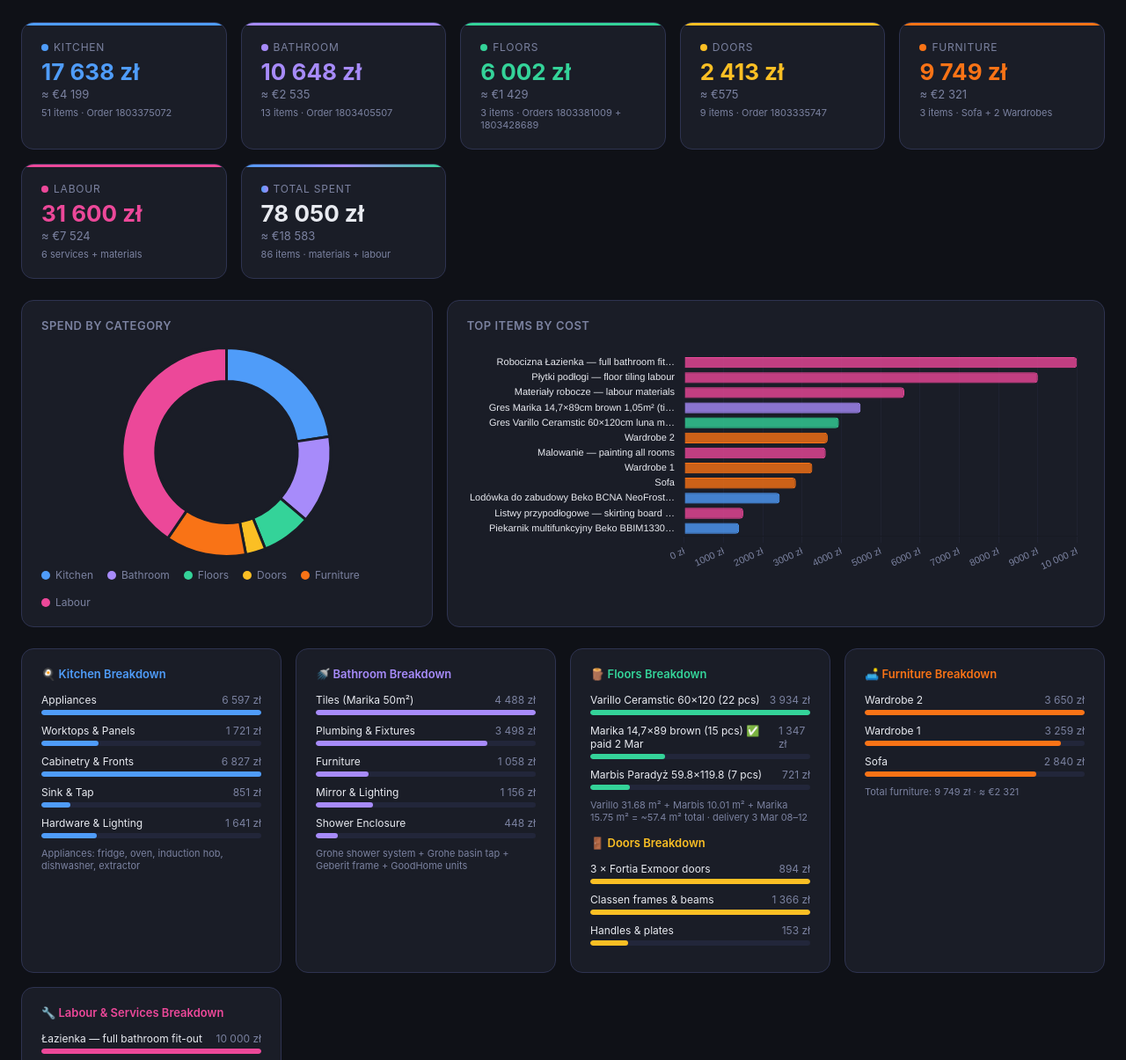
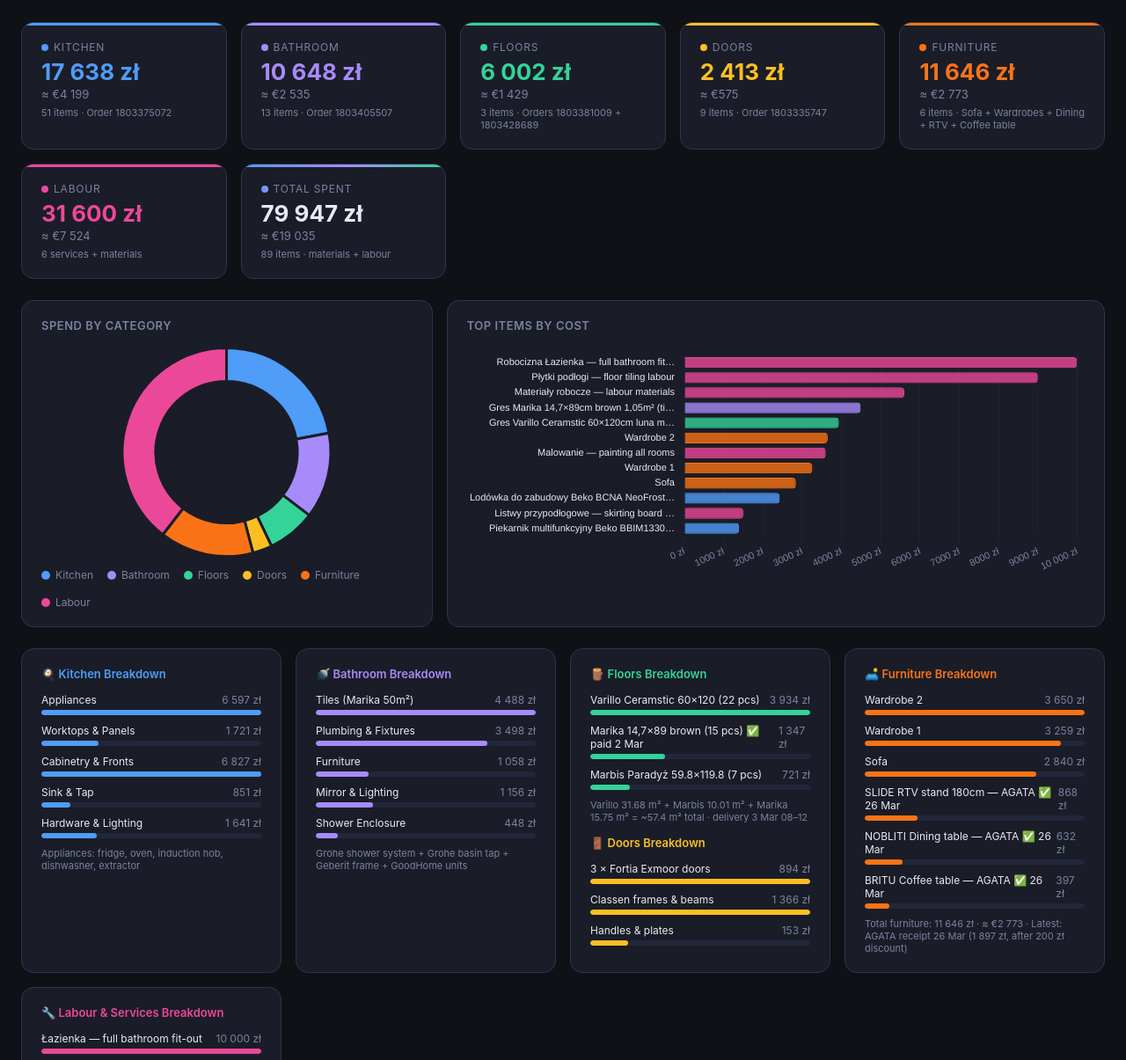
Before and after one commit to sherifrezkalla/renovation-dashboard, a website: page index.html in a window 1280 px wide. Shown: the part 71-1276 px from the top of the page at 88% size. Drawn offline with nearby package versions, Linux system fonts and the light colour scheme.

Commit message:
Add AGATA purchase 26 Mar: dining table + TV stand + coffee table (1,897 zł)

```diff
--- a/index.html
+++ b/index.html
@@ -405,9 +405,9 @@
   </div>
   <div class="kpi-card furniture">
     <div class="kpi-label"><span class="kpi-dot" style="background:var(--furniture)"></span> Furniture</div>
-    <div class="kpi-pln" style="color:var(--furniture)">9 749 zł</div>
-    <div class="kpi-eur">≈ €2 321</div>
-    <div class="kpi-items">3 items · Sofa + 2 Wardrobes</div>
+    <div class="kpi-pln" style="color:var(--furniture)">11 646 zł</div>
+    <div class="kpi-eur">≈ €2 773</div>
+    <div class="kpi-items">6 items · Sofa + Wardrobes + Dining + RTV + Coffee table</div>
   </div>
   <div class="kpi-card labour">
     <div class="kpi-label"><span class="kpi-dot" style="background:var(--labour)"></span> Labour</div>
@@ -417,9 +417,9 @@
   </div>
   <div class="kpi-card total">
     <div class="kpi-label"><span class="kpi-dot" style="background:linear-gradient(90deg,var(--kitchen),var(--bathroom))"></span> Total Spent</div>
-    <div class="kpi-pln">78 050 zł</div>
-    <div class="kpi-eur">≈ €18 583</div>
-    <div class="kpi-items">86 items · materials + labour</div>
+    <div class="kpi-pln">79 947 zł</div>
+    <div class="kpi-eur">≈ €19 035</div>
+    <div class="kpi-items">89 items · materials + labour</div>
   </div>
 </div>
 
@@ -546,7 +546,19 @@
       <div class="bar-label"><span>Sofa</span><span>2 840 zł</span></div>
       <div class="bar-track"><div class="bar-fill" style="background:var(--furniture);width:78%"></div></div>
     </div>
-    <p class="note">Total furniture: 9 749 zł · ≈ €2 321</p>
+    <div class="bar-row">
+      <div class="bar-label"><span>SLIDE RTV stand 180cm — AGATA ✅ 26 Mar</span><span>868 zł</span></div>
+      <div class="bar-track"><div class="bar-fill" style="background:var(--furniture);width:24%"></div></div>
+    </div>
+    <div class="bar-row">
+      <div class="bar-label"><span>NOBLITI Dining table — AGATA ✅ 26 Mar</span><span>632 zł</span></div>
+      <div class="bar-track"><div class="bar-fill" style="background:var(--furniture);width:17%"></div></div>
+    </div>
+    <div class="bar-row">
+      <div class="bar-label"><span>BRITU Coffee table — AGATA ✅ 26 Mar</span><span>397 zł</span></div>
+      <div class="bar-track"><div class="bar-fill" style="background:var(--furniture);width:11%"></div></div>
+    </div>
+    <p class="note">Total furniture: 11 646 zł · ≈ €2 773 · Latest: AGATA receipt 26 Mar (1 897 zł, after 200 zł discount)</p>
   </div>
 
   <div class="breakdown-card">
@@ -625,7 +637,7 @@
   </table>
   </div>
   <div class="table-footer">
-    <span id="rowCount">Showing all 86 items</span>
+    <span id="rowCount">Showing all 89 items</span>
     <span>Prices include VAT (23%) · Exchange rate: 4.2 PLN/EUR</span>
   </div>
 </div>
@@ -668,6 +680,9 @@ const items = [
   {cat:"Furniture", date:"21/03/2026", name:"Sofa", qty:"1", unit:"2 840,00", gross:2840.00},
   {cat:"Furniture", date:"21/03/2026", name:"Wardrobe 1", qty:"1", unit:"3 259,00", gross:3259.00},
   {cat:"Furniture", date:"21/03/2026", name:"Wardrobe 2", qty:"1", unit:"3 650,00", gross:3650.00},
+  {cat:"Furniture", date:"26/03/2026", name:"NOBLITI Dining table (extendable, laminate/black legs) — AGATA", qty:"1", unit:"632,33", gross:632.33},
+  {cat:"Furniture", date:"26/03/2026", name:"SLIDE RTV stand 180cm (baroque golden oak) — AGATA", qty:"1", unit:"867,54", gross:867.54},
+  {cat:"Furniture", date:"26/03/2026", name:"BRITU ŁAWA QJ-260 Coffee table (yellow/black mat) — AGATA", qty:"1", unit:"397,13", gross:397.13},
   // ── LABOUR ──
   {cat:"Labour", date:"22/03/2026", name:"Robocizna Łazienka — full bathroom fit-out", qty:"1", unit:"10 000", gross:10000},
   {cat:"Labour", date:"22/03/2026", name:"Płytki podłogi — floor tiling labour", qty:"1", unit:"9 000", gross:9000},
@@ -798,7 +813,7 @@ const donut = new Chart(document.getElementById('donutChart'), {
   data: {
     labels: ['Kitchen', 'Bathroom', 'Floors', 'Doors', 'Furniture', 'Labour'],
     datasets: [{
-      data: [17637.74, 10648.00, 6002.24, 2413.08, 9749.00, 31600.00],
+      data: [17637.74, 10648.00, 6002.24, 2413.08, 11646.00, 31600.00],
       backgroundColor: ['#4f9cf9','#a78bfa','#34d399','#fbbf24','#f97316','#ec4899'],
       borderColor: '#1a1d27',
       borderWidth: 3,
@@ -893,11 +908,9 @@ const stbTemplate = [
     { id:'bed9',   name:'Chest of drawers / cupboard',                   room:'Guest Bedroom',  suggested:600 },
   ]},
   { group: '🛋️ Living Room', items: [
-    { id:'liv1',   name:'TV stand / RTV unit',                   room:'Living Room',    suggested:500  },
-    { id:'liv2',   name:'Coffee table',                          room:'Living Room',    suggested:400  },
-    { id:'liv3',   name:'Dining table + 4 chairs',               room:'Living/Kitchen', suggested:1500 },
     { id:'liv4',   name:'TV set — living room',                  room:'Living Room',    suggested:2000 },
     { id:'liv5',   name:'TV set — bedroom',                      room:'Master Bedroom', suggested:1200 },
+    { id:'liv6',   name:'Dining chairs (×4)',                    room:'Living/Kitchen', suggested:800  },
   ]},
   { group: '🧺 Appliances', items: [
     { id:'app1',   name:'Washing machine',                       room:'Hallway (WD)',   suggested:1800 },
```
